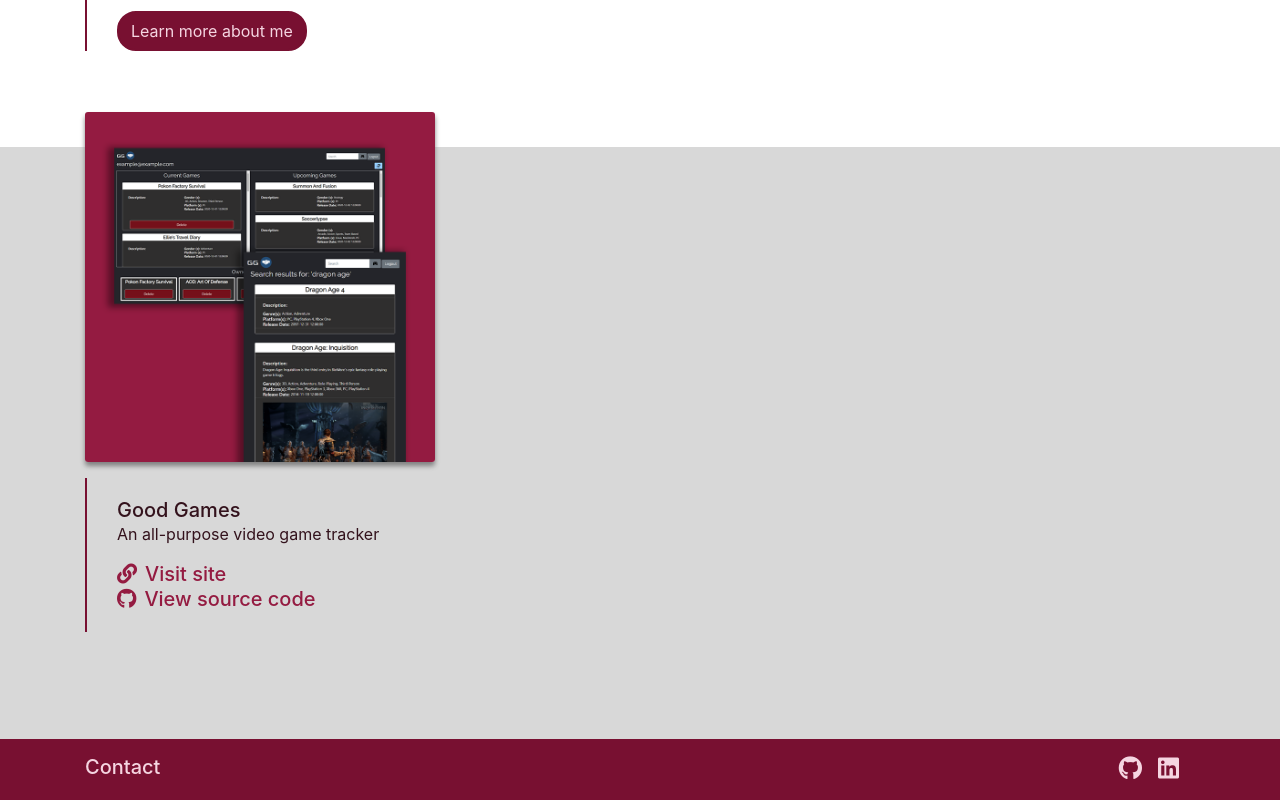
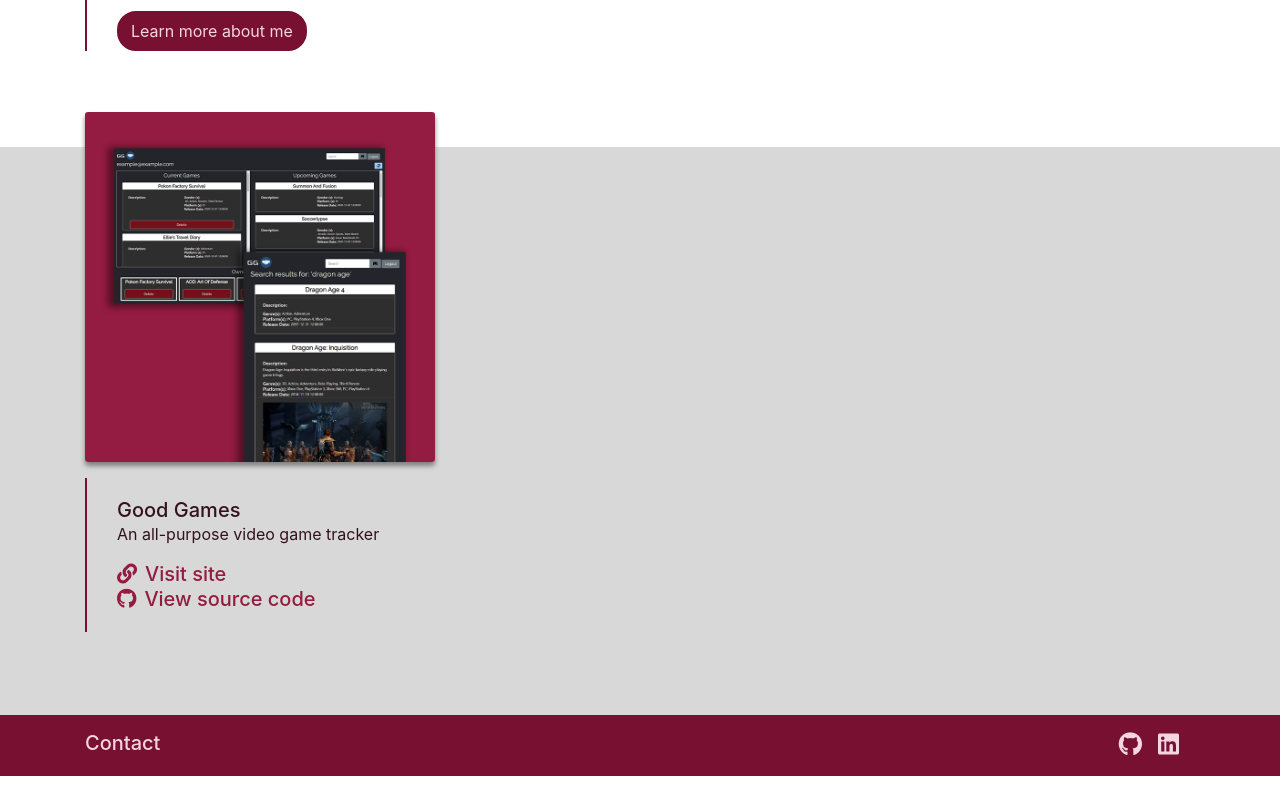
Before and after one commit to angelicamapeso/portfolio-v2, a React (Create React App) app: page / in a window 1280 px wide. Shown: the part 397-1197 px from the top of the page. After the commit the page ends 1173 px from the top, so only its background shows below. Built offline with nearby package versions, Linux system fonts and the light colour scheme.

Commit message:
Fix large spacing under featured projects

```diff
--- a/src/pages/Home/index.js
+++ b/src/pages/Home/index.js
@@ -42,7 +42,7 @@ export default function Home() {
           </Container>
         </section>
 
-        <section id="featured-projects" className="pb-4 flex-grow-1">
+        <section id="featured-projects" className="flex-grow-1">
           <Container>
             <Row>
               <ProjectCard project={projects.goodGames} />
```
